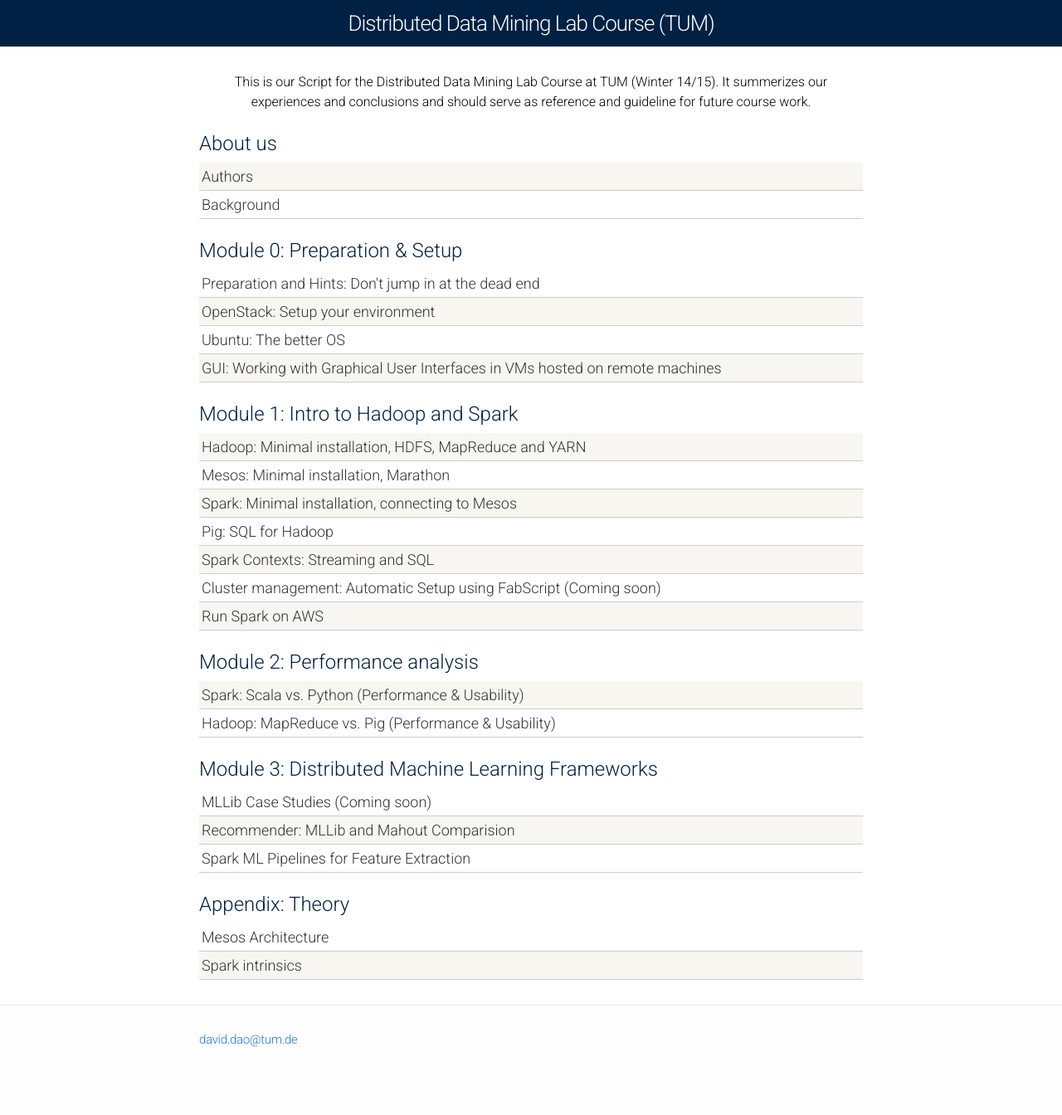
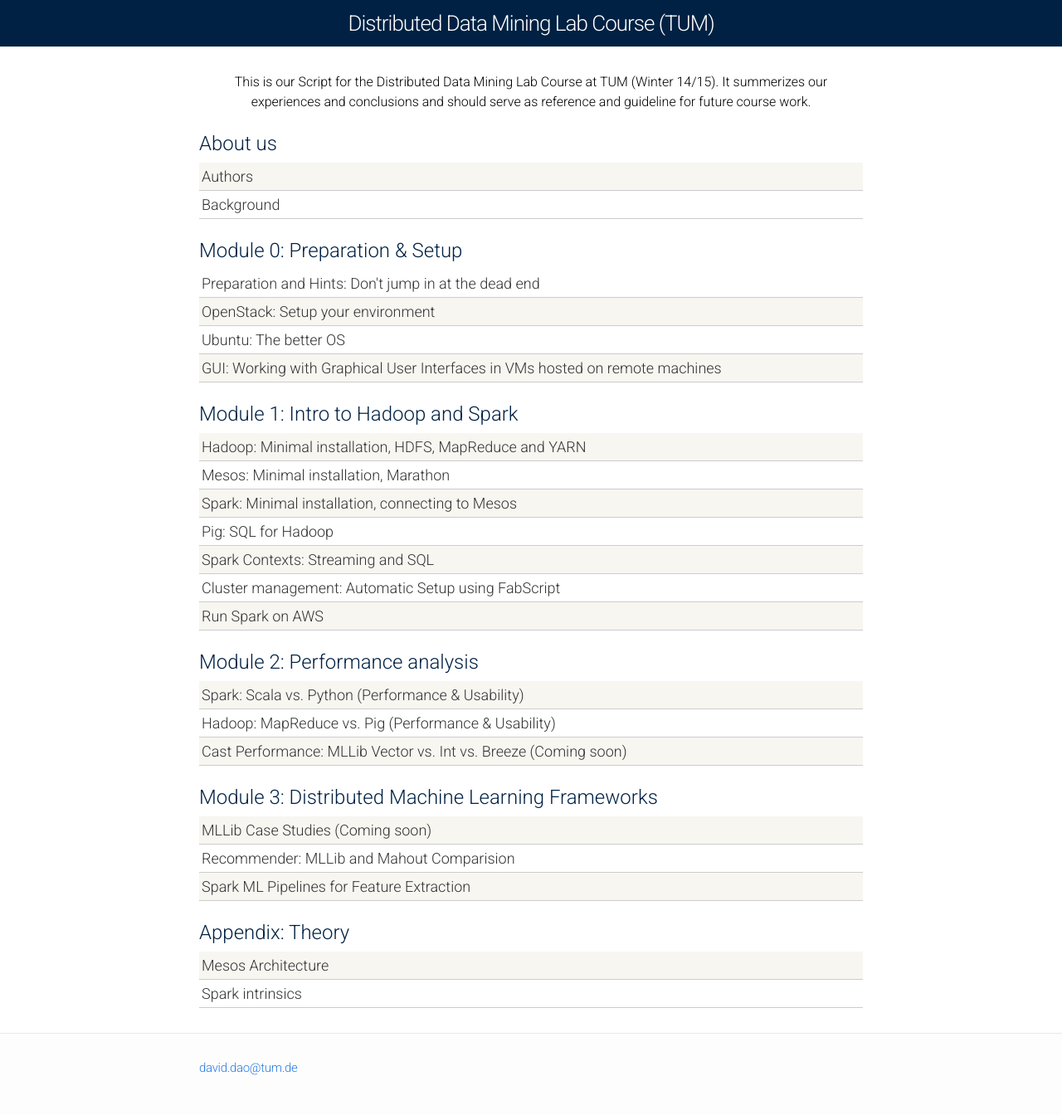
Before and after one commit to daviddao/ddm-script, a Jekyll site: the page built from index.html, in a window 1280 px wide. Shown: the whole page at 83% size. Built offline with Jekyll 4.4.1, drawn with Linux system fonts in a browser that asks for light colours; Markdown is read by kramdown in place of the engine named in the settings; before the commit the page ends 1310 px from its top, so only the background shows below that.

Commit message:
Update index.html

```diff
--- a/index.html
+++ b/index.html
@@ -105,6 +105,12 @@
     <div class="materials-item">
     <a href="hadoop_reduce-vs-pig/">
       Hadoop: MapReduce vs. Pig (Performance & Usability)
+    </a>
+    </div>
+
+    <div class="materials-item">
+    <a href="cast-performance/">
+      Cast Performance: MLLib Vector vs. Int vs. Breeze (Coming soon)
     </a>
     </div>
 
```
Also changed, not shown: other parts of index.html (+1 -1 lines).
